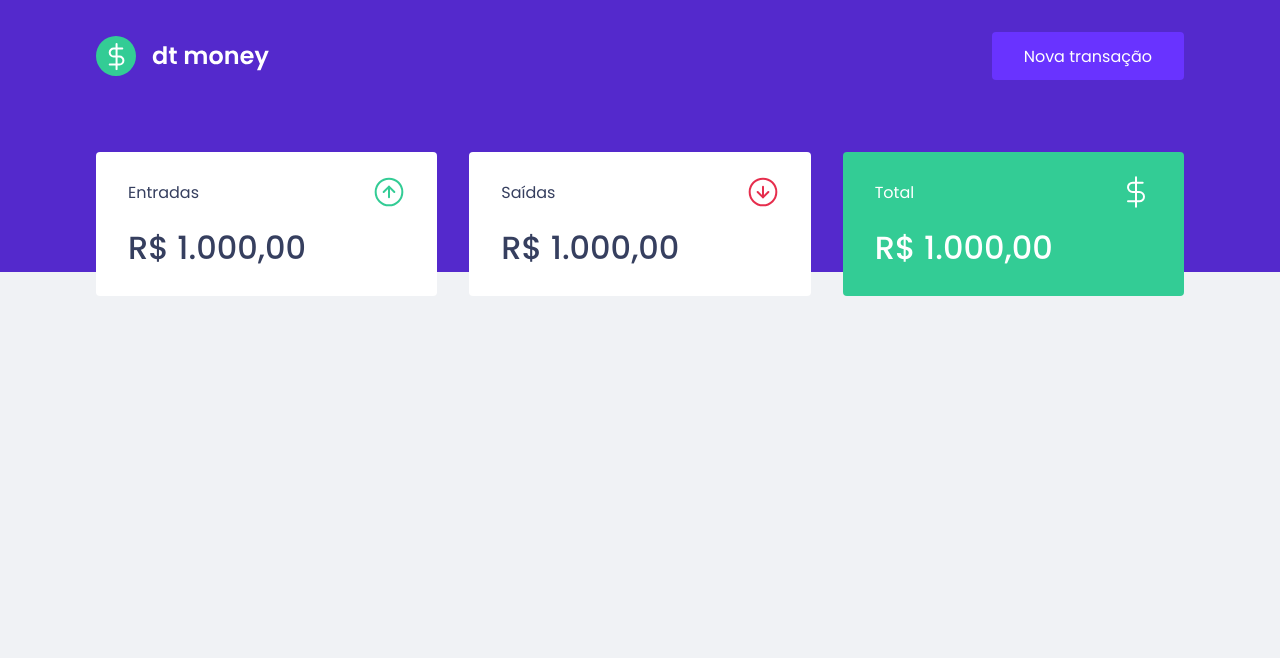
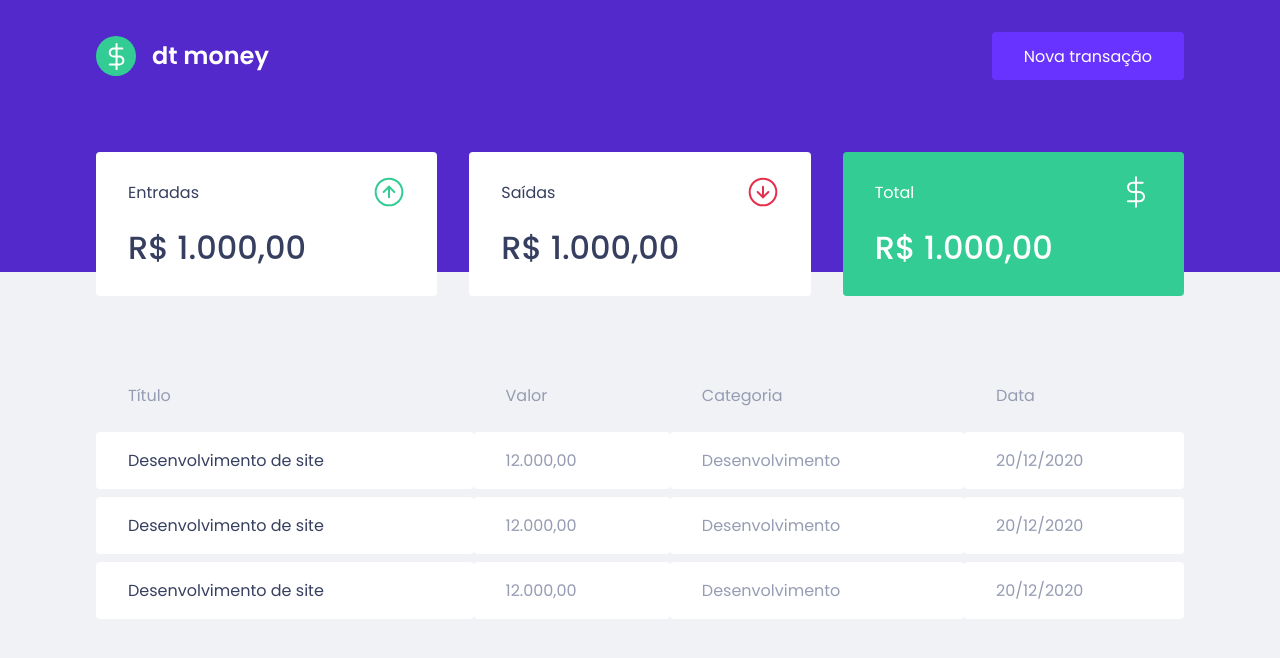
Before and after one commit to leticiafrontend/ignite-react, a React (Create React App) app in the folder capitulo-02/dtmoney/: page / in a window 1280 px wide. Shown: the top 658 px of the page. Built offline with nearby package versions, Linux system fonts and the light colour scheme.

Commit message:
adiciona componente de TransactionsTable e Transaction

```diff
--- a/capitulo-02/dtmoney/src/components/Dashboard/index.tsx
+++ b/capitulo-02/dtmoney/src/components/Dashboard/index.tsx
@@ -1,11 +1,13 @@
 import React from 'react';
 import { Summary } from '../Summary';
+import { TransactionsTable } from '../TransactionsTable';
 import { Container } from './styles';
 
 export const Dashboard = () => {
   return (
     <Container>
       <Summary />
+      <TransactionsTable />
     </Container>
   );
 };
--- /dev/null
+++ b/capitulo-02/dtmoney/src/components/TransactionsTable/Transaction/index.tsx
@@ -0,0 +1,25 @@
+import React from 'react';
+import { Container } from './styles';
+
+interface TransactionProps {
+  title: string;
+  price: string;
+  category: string;
+  date: string;
+}
+
+export const Transaction = ({
+  title,
+  price,
+  category,
+  date,
+}: TransactionProps) => {
+  return (
+    <Container>
+      <td>{title}</td>
+      <td>{price}</td>
+      <td>{category}</td>
+      <td>{date}</td>
+    </Container>
+  );
+};
--- /dev/null
+++ b/capitulo-02/dtmoney/src/components/TransactionsTable/Transaction/styles.ts
@@ -0,0 +1,15 @@
+import styled from 'styled-components';
+
+export const Container = styled.tr`
+  td {
+    padding: 1rem 2rem;
+    border: 0;
+    background: var(--white);
+    color: var(--text);
+    border-radius: 0.25rem;
+
+    &:first-child {
+      color: var(--title);
+    }
+  }
+`;
--- /dev/null
+++ b/capitulo-02/dtmoney/src/components/TransactionsTable/index.tsx
@@ -0,0 +1,41 @@
+import React from 'react';
+import { Container } from './styles';
+import { Transaction } from './Transaction';
+
+export const TransactionsTable = () => {
+  return (
+    <Container>
+      <table>
+        <thead>
+          <tr>
+            <th>Título</th>
+            <th>Valor</th>
+            <th>Categoria</th>
+            <th>Data</th>
+          </tr>
+        </thead>
+
+        <tbody>
+          <Transaction
+            title="Desenvolvimento de site"
+            price="12.000,00"
+            category="Desenvolvimento"
+            date="20/12/2020"
+          />
+          <Transaction
+            title="Desenvolvimento de site"
+            price="12.000,00"
+            category="Desenvolvimento"
+            date="20/12/2020"
+          />
+          <Transaction
+            title="Desenvolvimento de site"
+            price="12.000,00"
+            category="Desenvolvimento"
+            date="20/12/2020"
+          />
+        </tbody>
+      </table>
+    </Container>
+  );
+};
--- /dev/null
+++ b/capitulo-02/dtmoney/src/components/TransactionsTable/styles.ts
@@ -0,0 +1,18 @@
+import styled from 'styled-components';
+
+export const Container = styled.div`
+  margin-top: 4rem;
+
+  table {
+    width: 100%;
+    border-spacing: 0 0.5rem;
+
+    th {
+      color: var(--text);
+      font-weight: 400;
+      padding: 1rem 2rem;
+      text-align: left;
+      line-height: 1.5rem;
+    }
+  }
+`;
```
